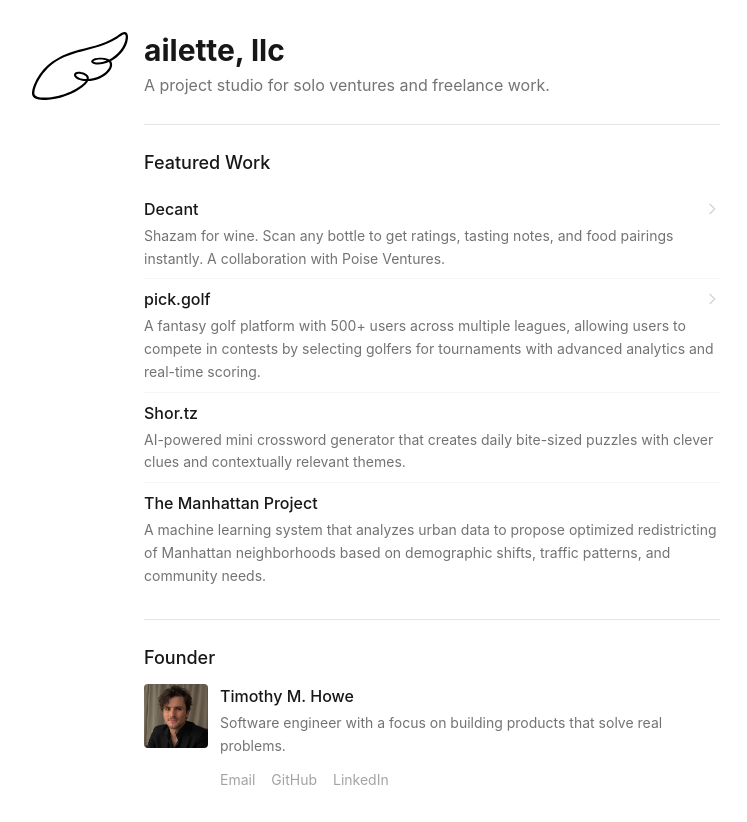
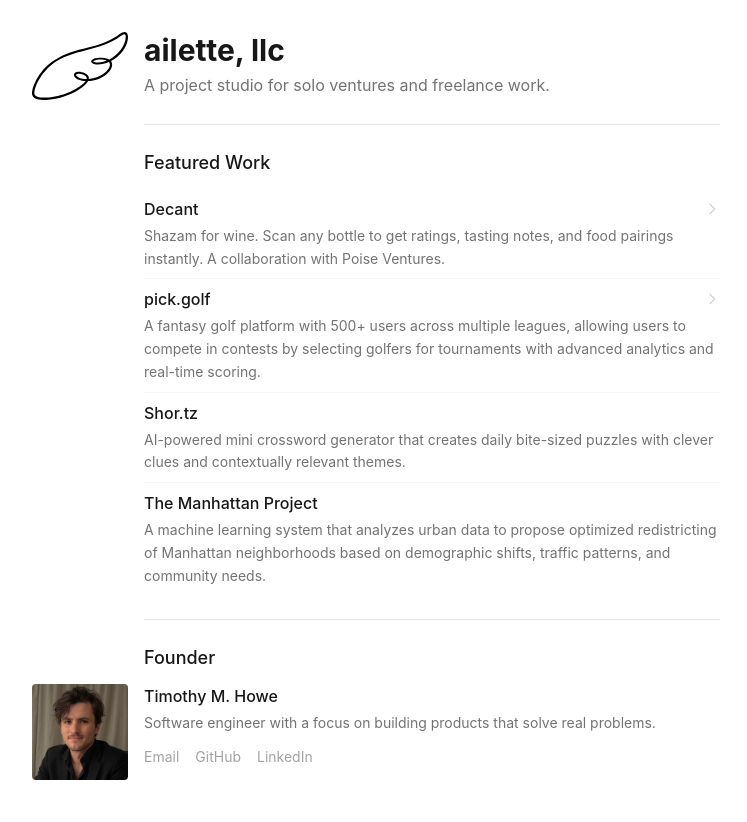
Before and after one commit to timothymhowe/ailette, a Next.js app: page / in a window 1280 px wide. Shown: the whole page, without its empty margins (208-955 px from the left). Built offline with nearby package versions, Linux system fonts and the light colour scheme.

Commit message:
Make founder headshot responsive - inline on mobile, offset on desktop
🤖 Generated with [Claude Code](https://claude.com/claude-code)

Co-Authored-By: Claude <noreply@anthropic.com>

```diff
--- a/src/app/page.jsx
+++ b/src/app/page.jsx
@@ -64,11 +64,11 @@ export default function Home() {
         {/* Founder */}
         <section>
           <h2 className="text-lg font-medium text-neutral-900 mb-3">Founder</h2>
-          <div className="flex gap-3">
+          <div className="flex gap-3 md:gap-4">
             <img
               src="/tmh-profile.png"
               alt="Timothy M. Howe"
-              className="w-16 h-16 rounded object-cover"
+              className="w-12 h-12 rounded object-cover shrink-0 md:w-24 md:h-24 md:-ml-28"
             />
             <div>
               <h3 className="font-medium text-neutral-900 mb-1">Timothy M. Howe</h3>
```
